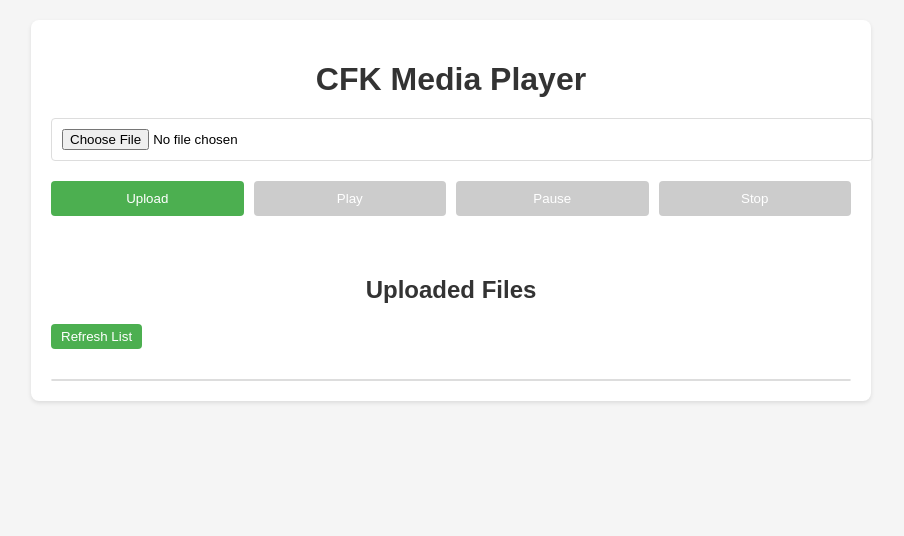
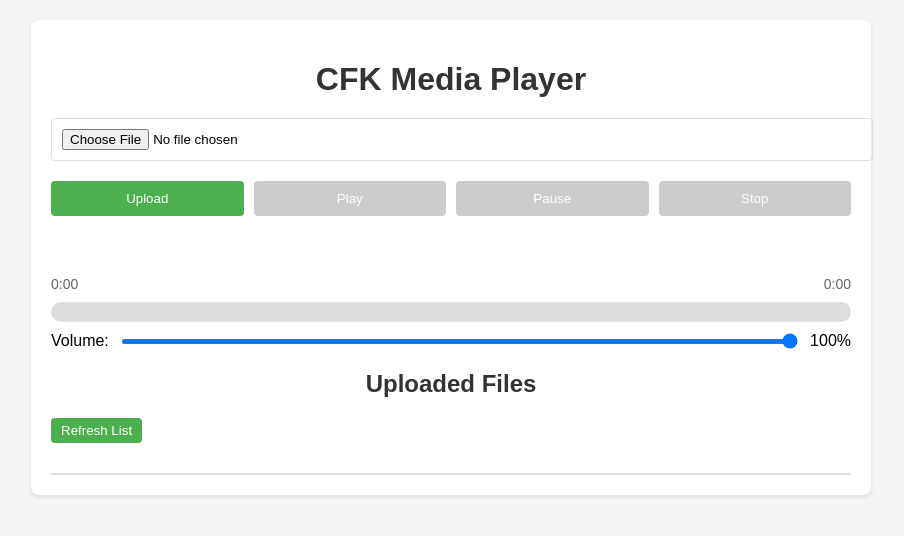
Before and after one commit to tehsu/audio-player-webapp, a Flask app: page / in a window 1280 px wide. Shown: the top 536 px of the page, without its empty margins (189-1093 px from the left). Run offline with Flask 3, Linux system fonts and the light colour scheme; data that the repository does not hold is empty; some libraries are stand-ins or nearby versions.

Commit message:
add media controls

```diff
--- a/app.py
+++ b/app.py
@@ -1,4 +1,5 @@
 from flask import Flask, request, jsonify, send_from_directory, render_template
+from flask_socketio import SocketIO, emit
 import vlc
 import os
 import threading
@@ -15,8 +16,17 @@ logger = logging.getLogger(__name__)
 
 app = Flask(__name__)
 app.config['UPLOAD_FOLDER'] = 'uploads'
+socketio = SocketIO(app, cors_allowed_origins="*", async_mode='eventlet')
+
 player = None
 current_media = None
+player_state = {
+    'current_file': None,
+    'duration': 0,
+    'position': 0,
+    'is_playing': False,
+    'volume': 100
+}
 
 # VLC instance options for virtual display
 vlc_options = [
@@ -82,6 +92,55 @@ scheduler = BackgroundScheduler()
 scheduler.add_job(func=cleanup_old_files, trigger="interval", hours=1)
 scheduler.start()
 
+def update_player_state():
+    """Update and broadcast player state to all clients"""
+    global player, player_state
+    if player and current_media:
+        player_state['position'] = player.get_time()
+        player_state['duration'] = player.get_length()
+        player_state['is_playing'] = player.is_playing()
+        player_state['volume'] = player.audio_get_volume()
+        socketio.emit('player_state_update', player_state)
+
+@socketio.on('connect')
+def handle_connect():
+    """Handle client connection"""
+    logger.info("Client connected")
+    emit('player_state_update', player_state)
+
+@socketio.on('seek')
+def handle_seek(data):
+    """Handle seek request"""
+    try:
+        if player and current_media:
+            position = int(data['position'])
+            player.set_time(position)
+            update_player_state()
+    except Exception as e:
+        logger.error(f"Error handling seek: {e}")
+
+@socketio.on('set_volume')
+def handle_volume(data):
+    """Handle volume change request"""
+    try:
+        if player:
+            volume = int(data['volume'])
+            player.audio_set_volume(volume)
+            update_player_state()
+    except Exception as e:
+        logger.error(f"Error handling volume change: {e}")
+
+def start_state_update_thread():
+    """Start thread to periodically update player state"""
+    def update_loop():
+        while True:
+            if player and current_media:
+                update_player_state()
+            time.sleep(0.1)  # Update every 100ms
+
+    thread = threading.Thread(target=update_loop, daemon=True)
+    thread.start()
+
 @app.route('/')
 def index():
     return render_template('index.html')
@@ -123,7 +182,7 @@ def select_file():
         # Create a new media instance
         logger.debug("Creating new VLC media instance")
         instance = vlc.Instance(' '.join(vlc_options))
-        global current_media
+        global current_media, player_state
         current_media = instance.media_new(filepath)
 
         # Enable hardware decoding for video files
@@ -134,7 +193,14 @@ def select_file():
         logger.debug("Setting media in player")
         player.set_media(current_media)
 
+        # Update player state
+        player_state['current_file'] = filename
+        player_state['position'] = 0
+        player_state['is_playing'] = False
+
         logger.info(f"File selected successfully: {filename}")
+        socketio.emit('player_state_update', player_state)
+
         return jsonify({
             'message': 'File selected successfully',
             'filename': filename,
@@ -204,6 +270,7 @@ def play():
 
     logger.info("Starting playback")
     player.play()
+    update_player_state()
     return jsonify({'message': 'Started playback'})
 
 @app.route('/pause', methods=['POST'])
@@ -211,6 +278,7 @@ def pause():
     if player:
         logger.info("Pausing playback")
         player.pause()
+        update_player_state()
         return jsonify({'message': 'Media paused'})
     logger.error("No media playing")
     return jsonify({'error': 'No media playing'}), 400
@@ -220,6 +288,7 @@ def stop():
     if player:
         logger.info("Stopping playback")
         player.stop()
+        update_player_state()
         return jsonify({'message': 'Stopped media'})
     logger.error("No media playing")
     return jsonify({'error': 'No media playing'}), 400
@@ -227,7 +296,8 @@ def stop():
 if __name__ == '__main__':
     try:
         logger.info("Starting Flask application")
-        app.run(host='0.0.0.0', port=5000)
+        start_state_update_thread()
+        socketio.run(app, host='0.0.0.0', port=5000)
     finally:
         logger.info("Shutting down scheduler")
         scheduler.shutdown()
--- a/docker-compose.yml
+++ b/docker-compose.yml
@@ -10,6 +10,7 @@ services:
       - /run/user/1000/pulse:/run/user/1000/pulse  # PulseAudio socket
       - ${HOME}/.config/pulse/cookie:/root/.config/pulse/cookie  # PulseAudio cookie
       - /tmp/.X11-unix:/tmp/.X11-unix  # X11 socket
+      - /run/user/1000:/run/user/1000  # XDG runtime directory
     environment:
       - FLASK_ENV=development
       - FLASK_APP=app.py
@@ -17,6 +18,7 @@ services:
       - PULSE_COOKIE=/root/.config/pulse/cookie
       - DISPLAY=:99
       - PYTHONUNBUFFERED=1  # Enable real-time Python logging
+      - XDG_RUNTIME_DIR=/run/user/1000  # Set XDG runtime directory
     devices:
       - /dev/dri  # GPU device
     group_add:
--- a/requirements.txt
+++ b/requirements.txt
@@ -1,3 +1,6 @@
+Flask-SocketIO==5.1.1
+eventlet==0.33.3
+python-engineio==4.3.0
 Flask==2.3.3
 python-vlc==3.0.18122
 APScheduler==3.10.1
--- a/templates/index.html
+++ b/templates/index.html
@@ -150,7 +150,43 @@
             width: auto;
             padding: 5px 10px;
         }
+        .media-controls {
+            display: flex;
+            flex-direction: column;
+            gap: 10px;
+            margin-top: 20px;
+        }
+        .progress-bar {
+            width: 100%;
+            height: 20px;
+            background-color: #ddd;
+            border-radius: 10px;
+            overflow: hidden;
+            cursor: pointer;
+        }
+        .progress-fill {
+            height: 100%;
+            background-color: #4CAF50;
+            width: 0%;
+            transition: width 0.1s linear;
+        }
+        .time-display {
+            display: flex;
+            justify-content: space-between;
+            font-size: 14px;
+            color: #666;
+        }
+        .volume-control {
+            display: flex;
+            align-items: center;
+            gap: 10px;
+        }
+        .volume-slider {
+            flex: 1;
+            height: 5px;
+        }
     </style>
+    <script src="https://cdnjs.cloudflare.com/ajax/libs/socket.io/4.0.1/socket.io.js"></script>
 </head>
 <body>
     <div class="container">
@@ -170,7 +206,20 @@
         </div>
         <div id="mediaInfo"></div>
         <div id="status"></div>
-
+        <div class="media-controls">
+            <div class="time-display">
+                <span id="currentTime">0:00</span>
+                <span id="duration">0:00</span>
+            </div>
+            <div class="progress-bar" id="progressBar">
+                <div class="progress-fill" id="progressFill"></div>
+            </div>
+            <div class="volume-control">
+                <span>Volume:</span>
+                <input type="range" id="volumeSlider" class="volume-slider" min="0" max="100" value="100">
+                <span id="volumeValue">100%</span>
+            </div>
+        </div>
         <h2>Uploaded Files</h2>
         <button id="refreshBtn" class="refresh-btn">Refresh List</button>
         <div id="filesList" class="files-list"></div>
@@ -245,7 +294,7 @@
                             if (response.ok) {
                                 showStatus(data.message);
                                 playBtn.disabled = false;
-                                pauseBtn.disabled = false;
+                                pauseBtn.disabled = true;
                                 stopBtn.disabled = false;
 
                                 document.querySelectorAll('.file-item').forEach(item => {
@@ -255,7 +304,6 @@
 
                                 mediaInfo.style.display = 'block';
                                 mediaInfo.textContent = `Type: ${data.is_video ? 'Video' : 'Audio'} - File: ${data.filename}`;
-                                console.log('File selection UI updated');
                             } else {
                                 console.error('Selection failed:', data.error);
                                 showStatus(data.error, true);
@@ -318,7 +366,7 @@
                     console.log('Upload response:', response);
                     showStatus(response.message);
                     playBtn.disabled = false;
-                    pauseBtn.disabled = false;
+                    pauseBtn.disabled = true;
                     stopBtn.disabled = false;
                     uploadBtn.disabled = false;
 
@@ -389,6 +437,82 @@
             }
         });
 
+        // Initialize Socket.IO
+        const socket = io();
+        let seeking = false;
+
+        // Handle player state updates
+        socket.on('player_state_update', (state) => {
+            if (!seeking) {
+                updateProgressBar(state.position, state.duration);
+                updatePlaybackState(state.is_playing);
+                updateVolumeDisplay(state.volume);
+            }
+        });
+
+        // Format time in seconds to MM:SS
+        function formatTime(seconds) {
+            seconds = Math.floor(seconds / 1000);
+            const minutes = Math.floor(seconds / 60);
+            seconds = seconds % 60;
+            return `${minutes}:${seconds.toString().padStart(2, '0')}`;
+        }
+
+        // Update progress bar and time display
+        function updateProgressBar(position, duration) {
+            const progressFill = document.getElementById('progressFill');
+            const currentTime = document.getElementById('currentTime');
+            const durationElement = document.getElementById('duration');
+
+            if (duration > 0) {
+                const progress = (position / duration) * 100;
+                progressFill.style.width = `${progress}%`;
+                currentTime.textContent = formatTime(position);
+                durationElement.textContent = formatTime(duration);
+            } else {
+                progressFill.style.width = '0%';
+                currentTime.textContent = '0:00';
+                durationElement.textContent = '0:00';
+            }
+        }
+
+        // Update play/pause button state
+        function updatePlaybackState(isPlaying) {
+            playBtn.disabled = isPlaying;
+            pauseBtn.disabled = !isPlaying;
+        }
+
+        // Update volume display
+        function updateVolumeDisplay(volume) {
+            const volumeSlider = document.getElementById('volumeSlider');
+            const volumeValue = document.getElementById('volumeValue');
+            volumeSlider.value = volume;
+            volumeValue.textContent = `${volume}%`;
+        }
+
+        // Handle progress bar clicks
+        const progressBar = document.getElementById('progressBar');
+        progressBar.addEventListener('mousedown', (e) => {
+            seeking = true;
+            handleSeek(e);
+        });
+
+        document.addEventListener('mouseup', () => {
+            seeking = false;
+        });
+
+        function handleSeek(e) {
+            const rect = progressBar.getBoundingClientRect();
+            const position = (e.clientX - rect.left) / rect.width;
+            socket.emit('seek', { position: position * player_state.duration });
+        }
+
+        // Handle volume changes
+        const volumeSlider = document.getElementById('volumeSlider');
+        volumeSlider.addEventListener('input', (e) => {
+            socket.emit('set_volume', { volume: parseInt(e.target.value) });
+        });
+
         // Load files when the page loads
         loadFiles();
     </script>
```
Also changed, not shown: 1 other file.
